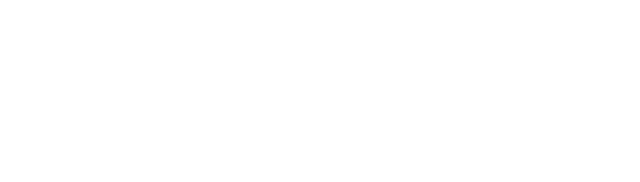
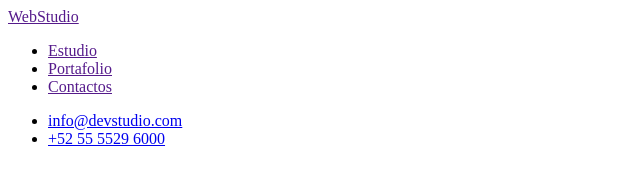
Before and after one commit to francis2911/goit-markup-hw-01, a plain HTML site: page index.html in a window 1280 px wide. Shown: the whole page, without its empty margins (0-640 px from the left). Drawn offline with Linux system fonts and the light colour scheme.

Commit message:
se creo el header

```diff
--- a/index.html
+++ b/index.html
@@ -6,6 +6,21 @@
     <title>Document</title>
 </head>
 <body>
+    <header>
+        <nav>
+            <a href="">WebStudio</a>
+            <ul>
+                <li><a href="">Estudio</a></li>
+                <li><a href="">Portafolio</a></li>
+                <li><a href="">Contactos</a></li>
 
+            </ul>
+        </nav>
+        <ul>
+            <li><a class="email" href="mailto:info@devstudio.com">info@devstudio.com</a></li>
+            <li><a class="Contacto" href="tel:+52 55 5529 6000">+52 55 5529 6000</a></li>
+
+        </ul>
+    </header>
 </body>
 </html>
```
Also changed, not shown: .prettierrc.json (added), images/caja 1.jpg, images/imagen (1).jpg, images/imagen (2).jpg, images/imagen (3).jpg, images/imagen (4).jpg, images/imagen (5).jpg, images/imagen (6).jpg (added), images/imagen (7).jpg (added), images/imagen.jpg (deleted).
